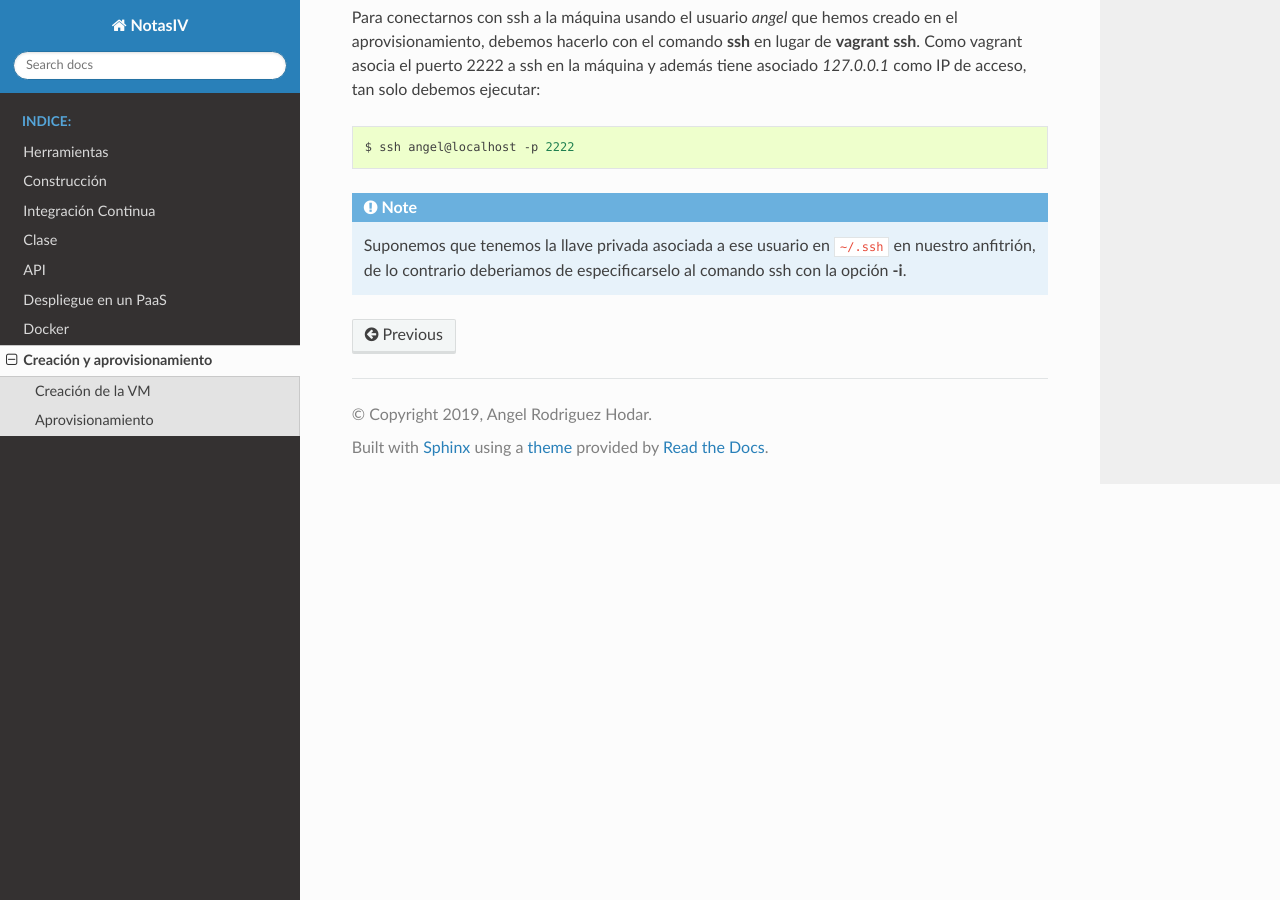
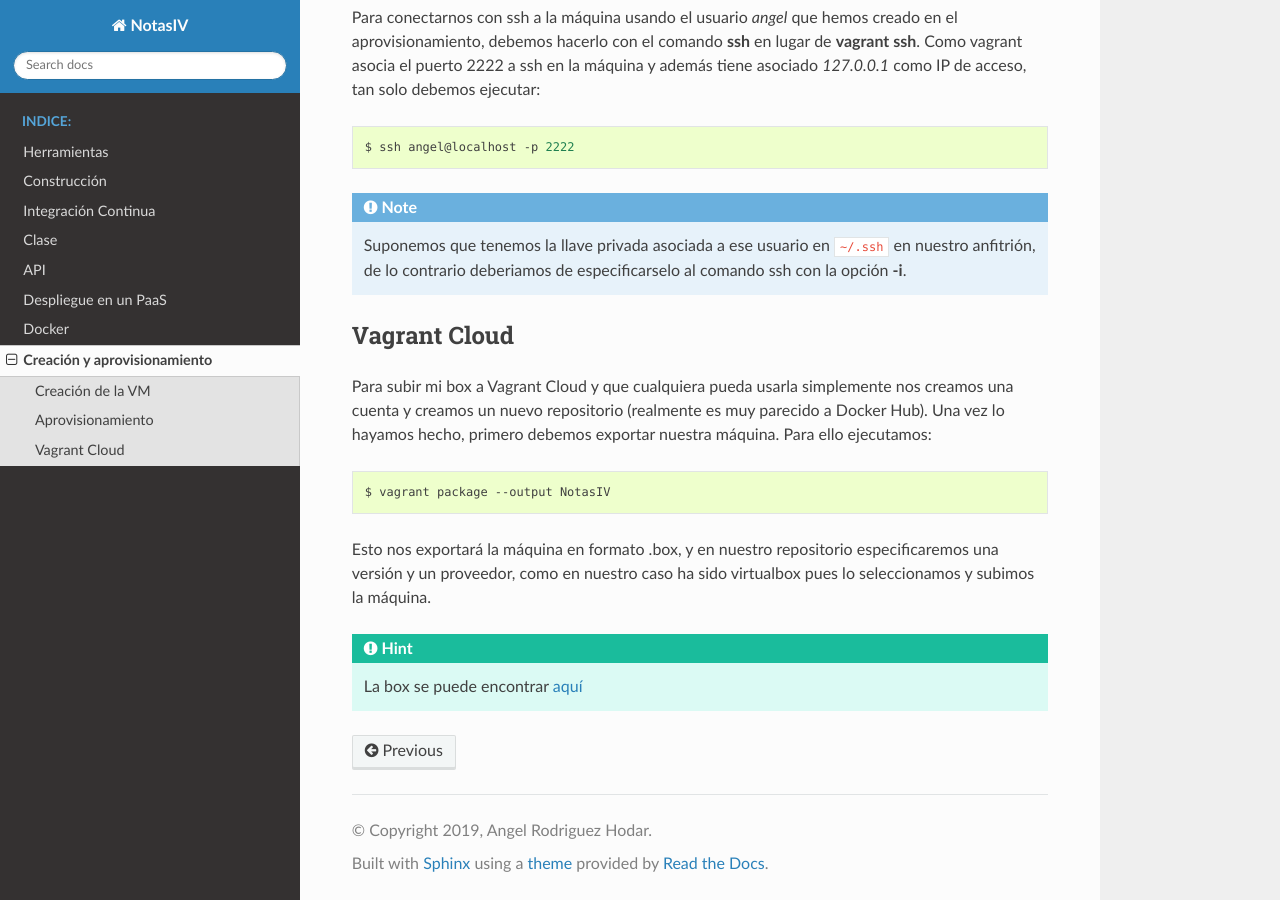
Before and after one commit to angelhodar/NotasIV, a Sphinx documentation site: the page built from docs/vagrant.rst, in a window 1280 px wide and 900 px high, scrolled down 4752 px. Built offline with Sphinx 7.4.7 and the Read the Docs theme 2.0.0, drawn with Linux system fonts in a browser that asks for light colours.

Commit message:
Añadida documentacion de box en Vagrant Cloud. Closes #33

```diff
--- a/docs/vagrant.rst
+++ b/docs/vagrant.rst
@@ -241,3 +241,20 @@ solo debemos ejecutar:
 
 .. Note:: Suponemos que tenemos la llave privada asociada a ese usuario en ``~/.ssh`` en nuestro anfitrión, de lo contrario deberiamos de especificarselo
    al comando ssh con la opción **-i**.
+
+
+Vagrant Cloud
+-------------------------
+
+Para subir mi box a Vagrant Cloud y que cualquiera pueda usarla simplemente nos creamos una cuenta y
+creamos un nuevo repositorio (realmente es muy parecido a Docker Hub). Una vez lo hayamos hecho, primero
+debemos exportar nuestra máquina. Para ello ejecutamos:
+
+.. code:: bash
+
+    $ vagrant package --output NotasIV
+
+Esto nos exportará la máquina en formato .box, y en nuestro repositorio especificaremos una versión y un proveedor, como en nuestro caso
+ha sido virtualbox pues lo seleccionamos y subimos la máquina.
+
+.. Hint:: La box se puede encontrar `aquí <https://app.vagrantup.com/angelhodar/boxes/NotasIV>`_
```
